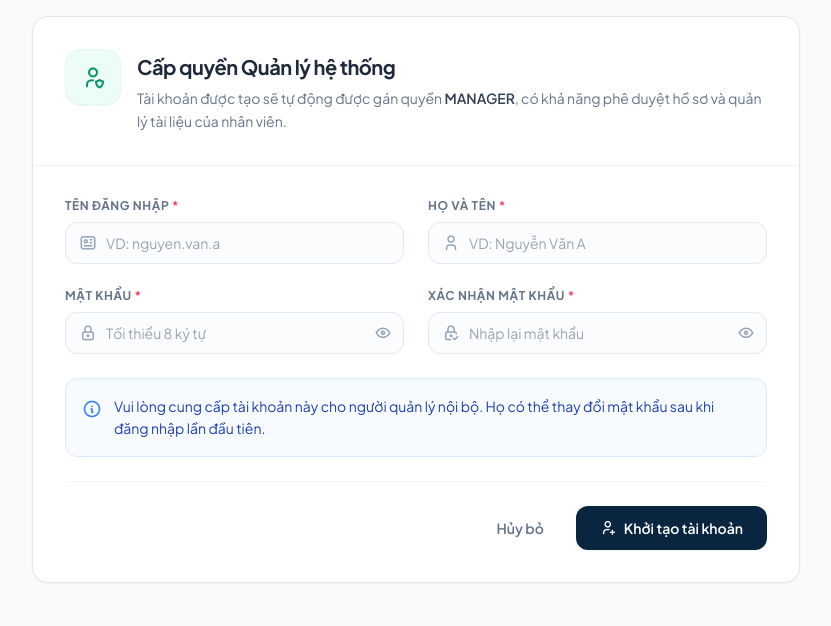
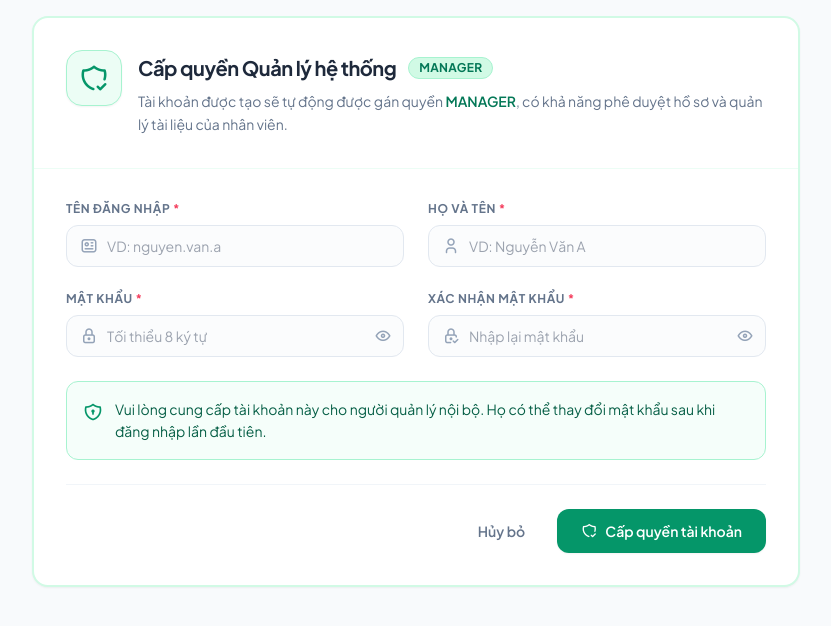
Before and after one commit to devmindtan/document-storage-system, a FastAPI app: template templates/admin_create_manager.html in a window 1280 px wide. Shown: the top 626 px of the page, without its empty margins (224-1055 px from the left). Run offline with FastAPI, Linux system fonts and the light colour scheme; the template is opened without the code that fills it, so the values that code supplies are empty; parts of the project's set-up code (start-up, migrations or seed data) failed here and were passed over; some libraries are stand-ins or nearby versions.

Commit message:
Add per-employee category-upload permissions
Wires up templates/user_permissions.html, which existed but had no
route anywhere (dead stub). Since there was no existing business
requirement, designed to a standard, low-risk default:

- New users.category_permissions_enabled flag (default 0/off) plus a
  user_category_permissions table (user_id, category_label). Off by
  default for every existing and new user, so this ships with zero
  behavior change until an admin explicitly opts a specific employee
  in — no risk of silently locking anyone out on deploy.
- GET/POST /manager/users/{id}/permissions (admin-gated): pick which
  of the 12 global document-type categories an employee may upload
  into, with an explicit enable/disable toggle.
- Enforcement lives in exactly one place: employee_upload_file (the
  self-service upload path). Manager uploads are unaffected — they're
  already trusted/direct. New-category proposals are also exempt,
  since those go through separate manager approval already.
- New "Phân quyền" per-row link on manager_users.html (employee rows
  only) to reach the page.

Co-Authored-By: Claude Sonnet 5 <noreply@anthropic.com>

```diff
--- a/core/dependencies.py
+++ b/core/dependencies.py
@@ -126,7 +126,8 @@ def get_current_user(request: Request):
                 u.role,
                 COALESCE(u.is_admin, 0) AS is_admin,
                 COALESCE(u.is_active, 1) AS is_active,
-                COALESCE(u.approval_status, 'APPROVED') AS approval_status
+                COALESCE(u.approval_status, 'APPROVED') AS approval_status,
+                COALESCE(u.category_permissions_enabled, 0) AS category_permissions_enabled
             FROM user_sessions us
             JOIN users u ON u.id = us.user_id
             WHERE us.session_token = ?
--- a/main.py
+++ b/main.py
@@ -12,6 +12,7 @@ from database.schema import (
     initialize_admin_status,
     initialize_user_approval_status,
     initialize_storage_and_documents,
+    initialize_user_category_permissions,
 )
 from api import auth, employee, manager, documents, admin, statistics
 
@@ -46,3 +47,4 @@ def startup():
     initialize_user_approval_status()
     initialize_admin_status()
     initialize_user_sessions()
+    initialize_user_category_permissions()
--- a/templates/admin_create_manager.html
+++ b/templates/admin_create_manager.html
@@ -10,49 +10,57 @@
     {{ macros.banner('error', error) }}
     {{ macros.banner('success', success) }}
 
-    <div class="bg-white rounded-2xl border border-slate-200 shadow-sm overflow-hidden">
+    <div class="bg-white rounded-2xl border-2 border-emerald-100 shadow-sm overflow-hidden">
 
-        <div class="p-6 sm:p-8 border-b border-slate-100 flex items-start gap-4">
+        <div class="p-6 sm:p-8 border-b border-emerald-50 flex items-start gap-4">
             <div
-                class="w-14 h-14 rounded-2xl bg-emerald-50 text-emerald-600 flex items-center justify-center shrink-0 shadow-sm border border-emerald-100/50">
-                <i class="ti ti-user-shield text-2xl"></i>
+                class="w-14 h-14 rounded-2xl bg-emerald-50 text-emerald-600 flex items-center justify-center shrink-0 shadow-sm border border-emerald-200">
+                <i class="ti ti-shield-check text-3xl"></i>
             </div>
             <div class="pt-1">
-                <h2 class="text-xl font-bold text-slate-800 tracking-tight" data-i18n-key="createManagerHeader">Cấp quyền Quản lý hệ thống</h2>
-                <p class="text-sm text-slate-500 mt-1.5 leading-relaxed">
-                    <span data-i18n-key="createManagerDescBefore">Tài khoản được tạo sẽ tự động được gán quyền</span> <span
-                        class="font-semibold text-slate-700">MANAGER</span><span data-i18n-key="createManagerDescAfter">, có khả năng phê duyệt hồ sơ và quản lý tài
-                    liệu của nhân viên.</span>
+                <div class="flex items-center gap-3">
+                    <h2 class="text-xl font-bold text-slate-800 tracking-tight" data-i18n-key="createManagerHeader">Cấp
+                        quyền Quản lý hệ thống</h2>
+                    <span
+                        class="px-2.5 py-0.5 rounded-full bg-emerald-100 text-emerald-700 text-xs font-bold tracking-wide uppercase border border-emerald-200">Manager</span>
+                </div>
+                <p class="text-sm text-slate-500 mt-2 leading-relaxed">
+                    <span data-i18n-key="createManagerDescBefore">Tài khoản được tạo sẽ tự động được gán quyền</span>
+                    <span class="font-semibold text-emerald-700">MANAGER</span><span
+                        data-i18n-key="createManagerDescAfter">, có khả năng phê duyệt hồ sơ và quản lý tài
+                        liệu của nhân viên.</span>
                 </p>
             </div>
         </div>
 
-        <form action="/admin/create-manager" method="post" class="p-6 sm:p-8 space-y-6">
+        <form action="/admin/create-manager" method="post" class="p-6 sm:p-8 space-y-6"
+            onsubmit="return confirm('⚠️ Chú ý: Bạn đang cấp quyền QUẢN LÝ (MANAGER) cho tài khoản này. Họ sẽ có quyền truy cập vào dữ liệu nhạy cảm. Bạn có chắc chắn muốn tiếp tục?');">
 
             <div class="grid grid-cols-1 sm:grid-cols-2 gap-6">
                 <div>
                     <label for="username"
-                        class="block text-xs font-bold text-slate-500 uppercase tracking-wider mb-2"><span data-i18n-key="usernameLabel">Tên đăng nhập</span> <span
+                        class="block text-xs font-bold text-slate-500 uppercase tracking-wider mb-2"><span
+                            data-i18n-key="usernameLabel">Tên đăng nhập</span> <span
                             class="text-rose-500">*</span></label>
                     <div class="relative group">
                         <i
-                            class="ti ti-id absolute left-3.5 top-1/2 -translate-y-1/2 text-slate-400 text-lg group-focus-within:text-brand-500 transition-colors"></i>
+                            class="ti ti-id absolute left-3.5 top-1/2 -translate-y-1/2 text-slate-400 text-lg group-focus-within:text-emerald-600 transition-colors"></i>
                         <input id="username" type="text" name="username" placeholder="VD: nguyen.van.a"
                             data-i18n-placeholder="usernamePlaceholder" required
-                            class="w-full pl-10 pr-4 py-2.5 bg-slate-50/50 border border-slate-200 rounded-xl text-sm outline-none focus:bg-white focus:border-brand-500 focus:ring-4 focus:ring-brand-500/10 transition-all">
+                            class="w-full pl-10 pr-4 py-2.5 bg-slate-50/50 border border-slate-200 rounded-xl text-sm outline-none focus:bg-white focus:border-emerald-500 focus:ring-4 focus:ring-emerald-500/10 transition-all">
                     </div>
                 </div>
 
                 <div>
                     <label for="full_name"
-                        class="block text-xs font-bold text-slate-500 uppercase tracking-wider mb-2"><span data-i18n-key="fullNameLabel">Họ và tên</span> <span
-                            class="text-rose-500">*</span></label>
+                        class="block text-xs font-bold text-slate-500 uppercase tracking-wider mb-2"><span
+                            data-i18n-key="fullNameLabel">Họ và tên</span> <span class="text-rose-500">*</span></label>
                     <div class="relative group">
                         <i
-                            class="ti ti-user absolute left-3.5 top-1/2 -translate-y-1/2 text-slate-400 text-lg group-focus-within:text-brand-500 transition-colors"></i>
+                            class="ti ti-user absolute left-3.5 top-1/2 -translate-y-1/2 text-slate-400 text-lg group-focus-within:text-emerald-600 transition-colors"></i>
                         <input id="full_name" type="text" name="full_name" placeholder="VD: Nguyễn Văn A"
                             data-i18n-placeholder="fullNamePlaceholder" required
-                            class="w-full pl-10 pr-4 py-2.5 bg-slate-50/50 border border-slate-200 rounded-xl text-sm outline-none focus:bg-white focus:border-brand-500 focus:ring-4 focus:ring-brand-500/10 transition-all">
+                            class="w-full pl-10 pr-4 py-2.5 bg-slate-50/50 border border-slate-200 rounded-xl text-sm outline-none focus:bg-white focus:border-emerald-500 focus:ring-4 focus:ring-emerald-500/10 transition-all">
                     </div>
                 </div>
             </div>
@@ -60,16 +68,16 @@
             <div class="grid grid-cols-1 sm:grid-cols-2 gap-6">
                 <div>
                     <label for="password"
-                        class="block text-xs font-bold text-slate-500 uppercase tracking-wider mb-2"><span data-i18n-key="passwordLabel">Mật khẩu</span> <span
-                            class="text-rose-500">*</span></label>
+                        class="block text-xs font-bold text-slate-500 uppercase tracking-wider mb-2"><span
+                            data-i18n-key="passwordLabel">Mật khẩu</span> <span class="text-rose-500">*</span></label>
                     <div class="relative group">
                         <i
-                            class="ti ti-lock absolute left-3.5 top-1/2 -translate-y-1/2 text-slate-400 text-lg group-focus-within:text-brand-500 transition-colors"></i>
+                            class="ti ti-lock absolute left-3.5 top-1/2 -translate-y-1/2 text-slate-400 text-lg group-focus-within:text-emerald-600 transition-colors"></i>
                         <input id="password" type="password" name="password" placeholder="Tối thiểu 8 ký tự"
                             data-i18n-placeholder="passwordPlaceholder" required
-                            class="w-full pl-10 pr-10 py-2.5 bg-slate-50/50 border border-slate-200 rounded-xl text-sm outline-none focus:bg-white focus:border-brand-500 focus:ring-4 focus:ring-brand-500/10 transition-all">
+                            class="w-full pl-10 pr-10 py-2.5 bg-slate-50/50 border border-slate-200 rounded-xl text-sm outline-none focus:bg-white focus:border-emerald-500 focus:ring-4 focus:ring-emerald-500/10 transition-all">
                         <button type="button" onclick="togglePassword('password', this)"
-                            class="absolute right-3 top-1/2 -translate-y-1/2 text-slate-400 hover:text-slate-600 focus:outline-none">
+                            class="absolute right-3 top-1/2 -translate-y-1/2 text-slate-400 hover:text-emerald-600 focus:outline-none">
                             <i class="ti ti-eye text-lg"></i>
                         </button>
                     </div>
@@ -77,25 +85,26 @@
 
                 <div>
                     <label for="confirm_password"
-                        class="block text-xs font-bold text-slate-500 uppercase tracking-wider mb-2"><span data-i18n-key="confirmPasswordLabel">Xác nhận mật khẩu</span>
+                        class="block text-xs font-bold text-slate-500 uppercase tracking-wider mb-2"><span
+                            data-i18n-key="confirmPasswordLabel">Xác nhận mật khẩu</span>
                         <span class="text-rose-500">*</span></label>
                     <div class="relative group">
                         <i
-                            class="ti ti-lock-check absolute left-3.5 top-1/2 -translate-y-1/2 text-slate-400 text-lg group-focus-within:text-brand-500 transition-colors"></i>
+                            class="ti ti-lock-check absolute left-3.5 top-1/2 -translate-y-1/2 text-slate-400 text-lg group-focus-within:text-emerald-600 transition-colors"></i>
                         <input id="confirm_password" type="password" name="confirm_password"
                             placeholder="Nhập lại mật khẩu" data-i18n-placeholder="confirmPasswordPlaceholder" required
-                            class="w-full pl-10 pr-10 py-2.5 bg-slate-50/50 border border-slate-200 rounded-xl text-sm outline-none focus:bg-white focus:border-brand-500 focus:ring-4 focus:ring-brand-500/10 transition-all">
+                            class="w-full pl-10 pr-10 py-2.5 bg-slate-50/50 border border-slate-200 rounded-xl text-sm outline-none focus:bg-white focus:border-emerald-500 focus:ring-4 focus:ring-emerald-500/10 transition-all">
                         <button type="button" onclick="togglePassword('confirm_password', this)"
-                            class="absolute right-3 top-1/2 -translate-y-1/2 text-slate-400 hover:text-slate-600 focus:outline-none">
+                            class="absolute right-3 top-1/2 -translate-y-1/2 text-slate-400 hover:text-emerald-600 focus:outline-none">
                             <i class="ti ti-eye text-lg"></i>
                         </button>
                     </div>
                 </div>
             </div>
 
-            <div class="bg-blue-50/50 border border-blue-100 rounded-xl p-4 flex gap-3 mt-2">
-                <i class="ti ti-info-circle text-blue-500 text-xl shrink-0"></i>
-                <p class="text-sm text-blue-800 leading-relaxed" data-i18n-key="infoBoxText">
+            <div class="bg-emerald-50/50 border border-emerald-200 rounded-xl p-4 flex gap-3 mt-2">
+                <i class="ti ti-shield-lock text-emerald-600 text-xl shrink-0"></i>
+                <p class="text-sm text-emerald-800 leading-relaxed" data-i18n-key="infoBoxText">
                     Vui lòng cung cấp tài khoản này cho người quản lý nội bộ. Họ có thể thay đổi mật khẩu sau khi đăng
                     nhập lần đầu tiên.
                 </p>
@@ -108,8 +117,9 @@
                     Hủy bỏ
                 </a>
                 <button type="submit"
-                    class="bg-brand-900 hover:bg-brand-800 text-white px-6 py-2.5 rounded-xl text-sm font-semibold shadow-sm inline-flex items-center gap-2 transition-transform active:scale-95">
-                    <i class="ti ti-user-plus text-base"></i> <span data-i18n-key="submitBtn">Khởi tạo tài khoản</span>
+                    class="bg-emerald-600 hover:bg-emerald-700 text-white px-6 py-2.5 rounded-xl text-sm font-semibold shadow-sm inline-flex items-center gap-2 transition-transform active:scale-95">
+                    <i class="ti ti-shield-check text-base"></i> <span data-i18n-key="submitBtn">Cấp quyền tài
+                        khoản</span>
                 </button>
             </div>
         </form>
@@ -119,7 +129,6 @@
 
 {% block extra_script %}
 <script>
-    // Hàm xử lý ẩn/hiện mật khẩu mượt mà
     function togglePassword(inputId, btn) {
         const input = document.getElementById(inputId);
         const icon = btn.querySelector('i');
@@ -128,19 +137,15 @@
             input.type = 'text';
             icon.classList.remove('ti-eye');
             icon.classList.add('ti-eye-off');
-            icon.classList.add('text-brand-500');
+            icon.classList.add('text-emerald-600');
         } else {
             input.type = 'password';
             icon.classList.remove('ti-eye-off');
             icon.classList.add('ti-eye');
-            icon.classList.remove('text-brand-500');
+            icon.classList.remove('text-emerald-600');
         }
     }
 
-    // ============================================================
-    // PAGE-SPECIFIC TRANSLATION FIX
-    // Admin Create Manager page
-    // ============================================================
     (function () {
         const PAGE_TRANSLATIONS = {
             vi: {
@@ -157,7 +162,7 @@
                 confirmPasswordPlaceholder: "Nhập lại mật khẩu",
                 infoBoxText: "Vui lòng cung cấp tài khoản này cho người quản lý nội bộ. Họ có thể thay đổi mật khẩu sau khi đăng nhập lần đầu tiên.",
                 cancelBtn: "Hủy bỏ",
-                submitBtn: "Khởi tạo tài khoản"
+                submitBtn: "Cấp quyền tài khoản"
             },
             en: {
                 createManagerHeader: "Grant System Manager Access",
@@ -173,7 +178,7 @@
                 confirmPasswordPlaceholder: "Re-enter password",
                 infoBoxText: "Please provide this account to the internal manager. They can change the password after their first login.",
                 cancelBtn: "Cancel",
-                submitBtn: "Create Account"
+                submitBtn: "Grant Access"
             }
         };
 
--- a/templates/employee_dashboard.html
+++ b/templates/employee_dashboard.html
@@ -66,7 +66,7 @@
                 </div>
                 <div>
                     <h4 class="font-semibold text-slate-800 group-hover:text-brand-900 transition-colors"
-                        data-i18n-key="approvedArchiveTitle">Kho đã duyệt
+                        data-i18n-key="approvedArchiveTitle">Hồ sơ đã duyệt
                     </h4>
                     <p class="text-xs text-slate-500 mt-0.5 line-clamp-1" data-i18n-key="approvedArchiveDesc">Tra cứu
                         tài liệu chính thức.</p>
@@ -126,7 +126,7 @@
                 submitNewDocDesc: "Upload hồ sơ chờ duyệt.",
                 myDocsTitle: "Hồ sơ của tôi",
                 myDocsDesc: "Xem trạng thái hồ sơ đã gửi.",
-                approvedArchiveTitle: "Kho đã duyệt",
+                approvedArchiveTitle: "Hồ sơ đã duyệt",
                 approvedArchiveDesc: "Tra cứu tài liệu chính thức.",
                 statisticsTitle: "Thống kê",
                 statisticsDesc: "Biểu đồ upload cá nhân."
--- a/templates/layout/base.html
+++ b/templates/layout/base.html
@@ -161,7 +161,7 @@
         </div>
         {% set active_nav = self.active_nav() %}
         {% set nav_titles = {'dashboard': 'Tổng quan', 'upload': 'Gửi hồ sơ mới', 'pending': 'Chờ phê duyệt',
-        'my_documents': 'Hồ sơ của tôi', 'approved': 'Kho hồ sơ đã duyệt', 'project_requests': 'Yêu cầu dự án',
+        'my_documents': 'Hồ sơ của tôi', 'approved': 'Kho hồ sơ đã duyệt', 'project_requests': 'Dự án chờ duyệt',
         'statistics': 'Thống kê', 'admin_dashboard': 'Admin Dashboard', 'admin_users': 'Phân quyền', 'manager_users':
         'Duyệt tài khoản', 'create_manager': 'Tạo tài khoản Quản lý', 'create_employee': 'Tạo tài khoản Nhân viên',
         'audit_logs': 'Nhật ký hoạt động'} %}
@@ -211,14 +211,15 @@
                 {% if user.role == 'EMPLOYEE' %}
                 {{ nav_link('/employee', 'dashboard', 'ti-layout-dashboard', 'Tổng quan') }}
                 {{ nav_link('/employee/my-documents', 'my_documents', 'ti-folder', 'Hồ sơ của tôi') }}
-                {{ nav_link('/documents/approved', 'approved', 'ti-lock-square', 'Kho đã duyệt') }}
+                {{ nav_link('/documents/approved', 'approved', 'ti-lock-square', 'Hồ sơ đã duyệt') }}
                 {{ nav_link('/statistics', 'statistics', 'ti-chart-pie', 'Thống kê') }}
                 {% else %}
                 {{ nav_link('/manager', 'dashboard', 'ti-layout-dashboard', 'Tổng quan') }}
                 {{ nav_link('/manager/pending', 'pending', 'ti-bell-ringing', 'Chờ phê duyệt') }}
                 {{ nav_link('/manager/my-documents', 'my_documents', 'ti-folder', 'Hồ sơ của tôi') }}
-                {{ nav_link('/documents/approved', 'approved', 'ti-lock-square', 'Kho đã duyệt') }}
-                {{ nav_link('/manager/project-requests', 'project_requests', 'ti-git-pull-request', 'Yêu cầu dự án') }}
+                {{ nav_link('/documents/approved', 'approved', 'ti-lock-square', 'Hồ sơ đã duyệt') }}
+                {{ nav_link('/manager/project-requests', 'project_requests', 'ti-git-pull-request', 'Dự án chờ duyệt')
+                }}
                 {{ nav_link('/statistics', 'statistics', 'ti-chart-pie', 'Thống kê') }}
                 {% endif %}
             </div>
@@ -375,7 +376,7 @@
                 vi: {
                     'section.workspace': 'Quản lý hồ sơ', 'section.admin': 'Quản trị hệ thống',
                     dashboard: 'Tổng quan', upload: 'Gửi hồ sơ mới', pending: 'Chờ phê duyệt',
-                    my_documents: 'Hồ sơ của tôi', approved: 'Kho đã duyệt', project_requests: 'Yêu cầu dự án',
+                    my_documents: 'Hồ sơ của tôi', approved: 'Hồ sơ đã duyệt', project_requests: 'Dự án chờ duyệt',
                     statistics: 'Thống kê', admin_dashboard: 'Admin Dashboard', admin_users: 'Phân quyền',
                     manager_users: 'Duyệt tài khoản', create_manager: 'Tạo tài khoản Quản lý',
                     create_employee: 'Tạo tài khoản Nhân viên',
```
Also changed, not shown: api/admin.py (+86 -0 lines), api/employee.py (+12 -0 lines), database/schema.py (+38 -0 lines), services/projects.py (+54 -0 lines), templates/admin_create_employee.html (+19 -12 lines), templates/manager_dashboard.html (+6 -5 lines), templates/manager_users.html (+9 -0 lines), templates/user_permissions.html (+43 -12 lines).
